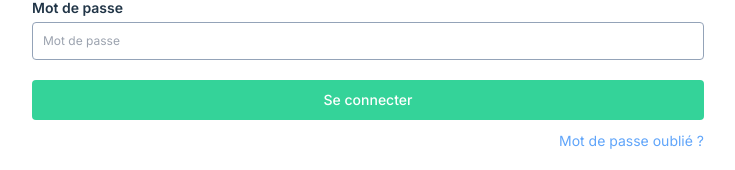
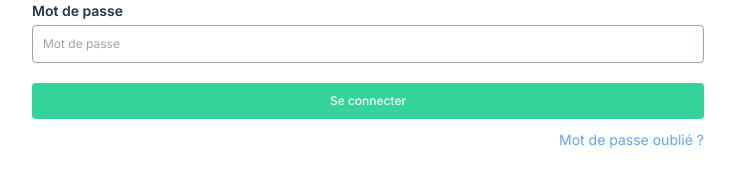
Before and after one commit to gitmbints/media-hub, a Vue app: page /sign-in in a window 1280 px wide. Shown: the part 539-709 px from the top of the page, without its empty margins (272-1007 px from the left). Built offline with nearby package versions, Linux system fonts and the light colour scheme.

Commit message:
feat: Modify font of input file button

```diff
--- a/src/components/Button.vue
+++ b/src/components/Button.vue
@@ -10,7 +10,7 @@ const props = defineProps({
 <template>
 	<button
 		:type="props.type"
-		class="w-full border-none bg-emerald-400 py-2.5 px-6 rounded font-medium text-center text-sm text-white transition hover:bg-emerald-500"
+		class="w-full border-none bg-emerald-400 py-2.5 px-6 rounded font-medium text-center text-xs text-white transition hover:bg-emerald-500"
 	>
 		<slot></slot>
 	</button>
--- a/src/pages/Account.vue
+++ b/src/pages/Account.vue
@@ -78,7 +78,7 @@ onMounted(async () => {
 						name="upload-profile"
 						id="upload-profile"
 						accept="image/*"
-						class="w-fit text-transparent file:border-none file:text-white file:bg-emerald-400 file:hover:bg-emerald-500 file:transition file:py-2.5 file:px-6 file:rounded file:font-medium file:text-sm cursor-pointer"
+						class="w-fit text-transparent file:font-['Inter'] file:border-none file:text-white file:bg-emerald-400 file:hover:bg-emerald-500 file:transition file:py-2.5 file:px-6 file:rounded file:font-medium file:text-xs cursor-pointer"
 					/>
 				</div>
 				<form
@@ -90,7 +90,7 @@ onMounted(async () => {
 						label="Nouveau nom"
 						id="username"
 						name="username"
-						placeholder="John Doe"
+						placeholder="Nouveau nom ici..."
 						v-model="newUsername"
 					/>
 					<Button type="submit" class="!w-fit">Enregister</Button>
--- a/src/style.css
+++ b/src/style.css
@@ -7,7 +7,6 @@
 	font-family: Inter, system-ui, Avenir, Helvetica, Arial, sans-serif;
 	line-height: 1.5;
 	font-weight: 400;
-
 	color-scheme: light dark;
 	color: #213547;
 	background-color: white;
```
